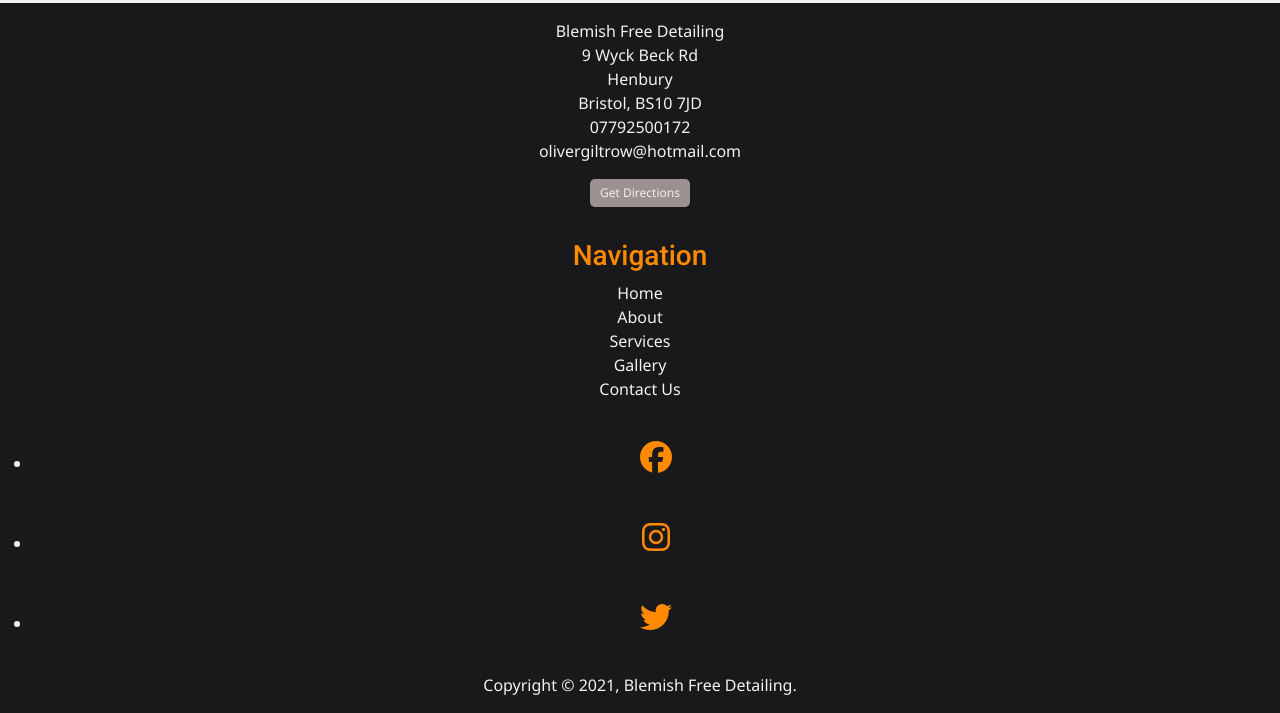
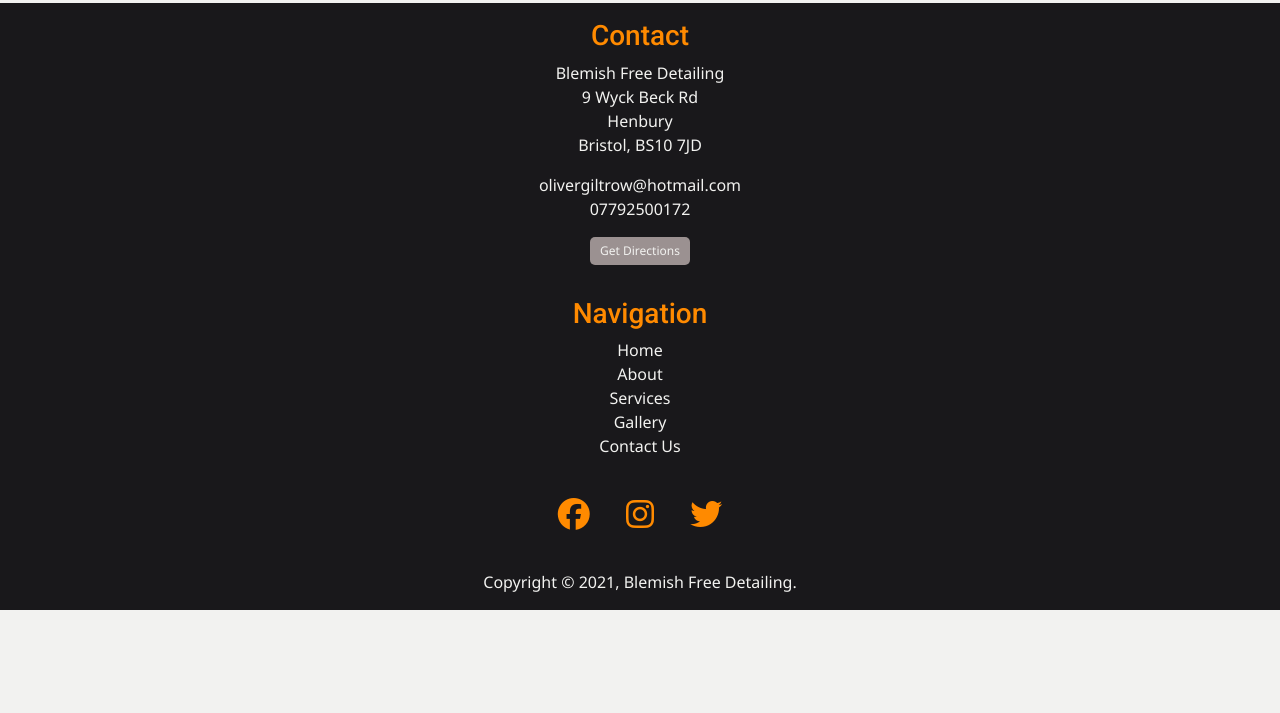
Before and after one commit to hardingrichard/ci-ms1-blemishfreedetailing, a plain HTML site: page contact.html in a window 1280 px wide. Shown: the part 1908-2621 px from the top of the page. After the commit the page ends 2518 px from the top, so only its background shows below. Drawn offline with nearby package versions, Linux system fonts and the light colour scheme.

Commit message:
Refactor: Copied over footer changes from index.html

```diff
--- a/contact.html
+++ b/contact.html
@@ -122,18 +122,22 @@
   <footer>
     <!-- Contact Details -->
     <div class="footer-contact">
+      <h3>Contact</h3>
       <address>
         Blemish Free Detailing<br>
         9 Wyck Beck Rd<br>
         Henbury<br>
         Bristol, BS10 7JD<br>
-        07792500172<br>
-        olivergiltrow@hotmail.com<br>
+      </address>
+      <address>
+        <a href="mailto:olivergiltrow@hotmail.com">olivergiltrow@hotmail.com</a><br>
+        <a href="tel:+447792500172">07792500172</a>
       </address>
       <form action="https://goo.gl/maps/DTgsXsE3KNNTtd1o8" target="_blank">
         <input type="submit" value="Get Directions">
       </form>
     </div>
+
     <!-- Footer Navigation -->
     <div class="footer-navigation">
       <h3>Navigation</h3>
@@ -145,14 +149,16 @@
         <a href="contact.html">Contact Us</a>
       </p>
     </div>
+
     <!-- Footer Social Media Links -->
     <div class="footer-socials">
-      <ul>
-        <li><a href="https://www.facebook.com" target="_blank" rel="noopener" aria-label="Check out our Facebook page (opens in a new tab)"><i class="fab fa-facebook"></i></a></li>
-        <li><a href="https://www.instagram.com" target="_blank" rel="noopener" aria-label="Check out our Instagram page (opens in a new tab)"><i class="fab fa-instagram"></i></a></li>
-        <li><a href="https://www.twitter.com" target="_blank" rel="noopener" aria-label="Check out our Twitter page (opens in a new tab)"><i class="fab fa-twitter"></i></a></li>
-      </ul>
+      <p>
+        <a href="https://www.facebook.com" target="_blank" rel="noopener" aria-label="Check out our Facebook page (opens in a new tab)"><i class="fab fa-facebook"></i></a>
+        <a href="https://www.instagram.com" target="_blank" rel="noopener" aria-label="Check out our Instagram page (opens in a new tab)"><i class="fab fa-instagram"></i></a>
+        <a href="https://www.twitter.com" target="_blank" rel="noopener" aria-label="Check out our Twitter page (opens in a new tab)"><i class="fab fa-twitter"></i></a>
+      </p>
     </div>
+
     <!-- Footer Copyright Info -->
     <div class="copyright">
       <p>Copyright &copy; 2021, Blemish Free Detailing.</p>
```
Also changed, not shown: about.html (+12 -7 lines), gallery.html (+9 -7 lines), services.html (+12 -7 lines).
